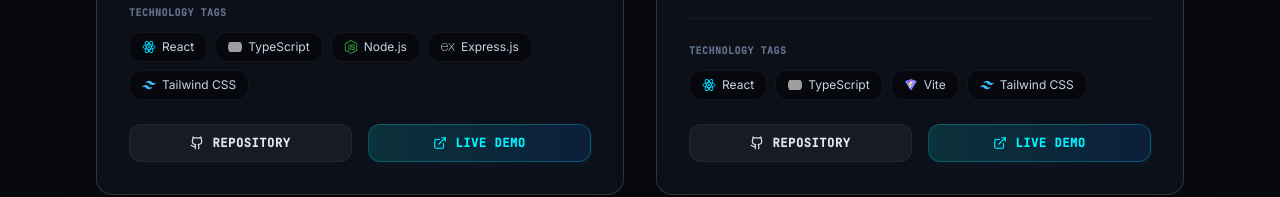
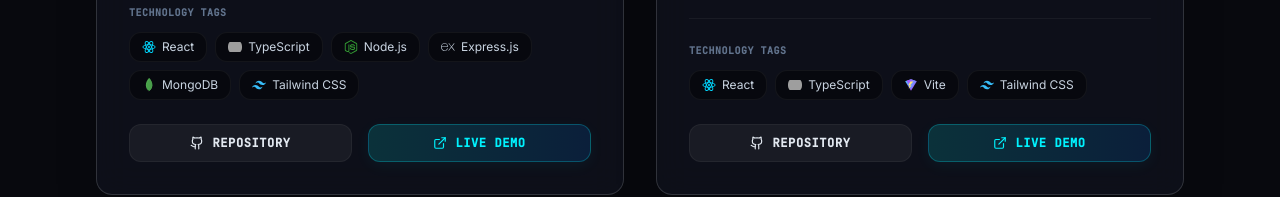
Before and after one commit to ABHIJITH-AR/FUTURE_FS_01, a React (Vite) app: page / in a window 1280 px wide. Shown: the part 5075-5272 px from the top of the page. Built offline with nearby package versions, Linux system fonts and the light colour scheme; grey boxes are pictures that could not be loaded.

Commit message:
feat: add MongoDB support and update project details
- Add MongoDB icon and configuration
- Update Smart AI Resume Analyzer tech stack and link
- Refactor README for improved layout and content

```diff
--- /dev/null
+++ b/metadata.json
@@ -0,0 +1,6 @@
+{
+  "name": "Abhijith AR Portfolio",
+  "description": "Developer portfolio of Abhijith AR, a Computer Science Engineering student passionate about full stack development and programming.",
+  "requestFramePermissions": [],
+  "majorCapabilities": ["MAJOR_CAPABILITY_SERVER_SIDE_GEMINI_API"]
+}
--- a/src/components/TechLogos.jsx
+++ b/src/components/TechLogos.jsx
@@ -220,6 +220,25 @@ export const TechLogo = ({ type, className = "", size = 24 }) => {
         </svg>
       );
 
+    case "mongodb":
+      return (
+        <svg viewBox="0 0 24 24" width={size} height={size} className={className} fill="none">
+          <path
+            fill="#47A248"
+            d="M17.193 9.42c-.733-3.618-3.042-6.575-4.81-8.913-.198-.261-.571-.261-.769 0-1.768 2.338-4.077 5.295-4.81 8.913-1.023 5.056.883 9.945 4.887 12.358.196.118.442.118.638 0 4.004-2.413 5.91-7.302 4.864-12.358z"
+          />
+          <path
+            fill="#499D4A"
+            d="M11.998 23.957v-23.45c.198.261.571.261.769 0 1.768 2.338 4.077 5.295 4.81 8.913 1.046 5.056-.86 9.945-4.864 12.358-.225.136-.48.161-.715.179z"
+          />
+          <path
+            fill="#E8E8E8"
+            d="M11.998 23.957c.078-.006.155-.021.231-.05.196-.118.442-.118.638 0-4.004-2.413-5.91-7.302-4.887-12.358.733-3.618 3.042-6.575 4.81-8.913-.198-.261-.571-.261-.769 0-1.768 2.338-4.077 5.295-4.81 8.913-1.023 5.056.883 9.945 4.887 12.358.076.029.153.044.231.05z"
+            opacity="0.1"
+          />
+        </svg>
+      );
+
     case "vite":
       return (
         <svg viewBox="0 0 24 24" width={size} height={size} className={className}>
--- a/src/data.js
+++ b/src/data.js
@@ -70,6 +70,7 @@ export const SKILLS = [
   { name: "Git", category: "Tools & Databases", logoType: "git" },
   { name: "GitHub", category: "Tools & Databases", logoType: "github" },
   { name: "MySQL", category: "Tools & Databases", logoType: "mysql" },
+  { name: "MongoDB", category: "Tools & Databases", logoType: "mongodb" },
   { name: "VS Code", category: "Tools & Databases", logoType: "vscode" },
   { name: "Vite", category: "Tools & Databases", logoType: "vite" },
 
@@ -138,7 +139,7 @@ export const PROJECTS = [
   {
     id: "proj-3",
     title: "Smart AI Resume Analyzer",
-    techStack: ["React", "TypeScript", "Node.js", "Express.js", "Tailwind CSS"],
+    techStack: ["React", "TypeScript", "Node.js", "Express.js", "MongoDB", "Tailwind CSS"],
     description: "Developed an AI-powered resume analysis platform that evaluates resumes, provides detailed scoring, and offers insights to improve candidate profiles. The application features an intuitive dashboard, analytics visualization, and profile management capabilities.",
     features: [
       "AI-based resume analysis",
@@ -147,7 +148,7 @@ export const PROJECTS = [
       "User profile management",
       "Responsive and modern UI"
     ],
-    liveLink: "https://smart-ai-resume-analyzer-vg5v.onrender.com/",
+    liveLink: "https://smart-ai-resume-analyzer-sooty.vercel.app",
     githubLink: "https://github.com/ABHIJITH-AR/Smart-AI-Resume-Analyzer.git"
   },
   {
```
Also changed, not shown: 1 other file (tests, documents, lock files or other folders).
